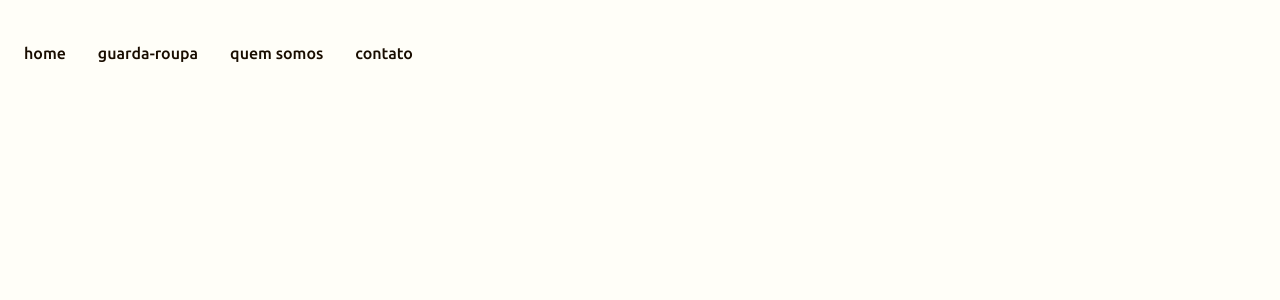
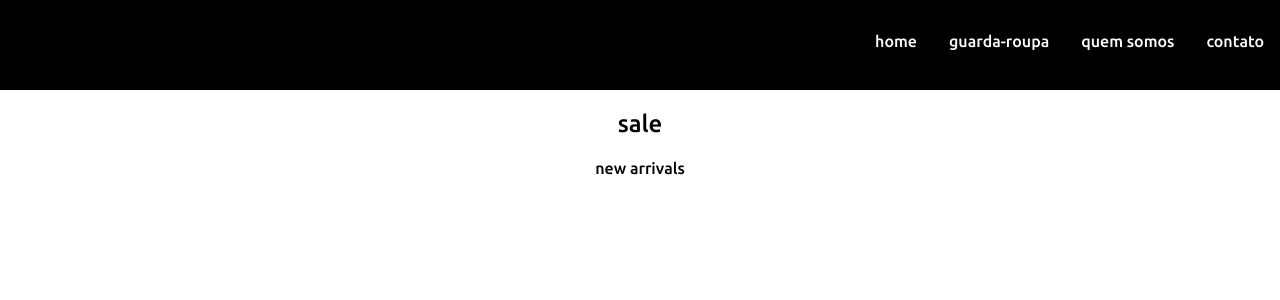
Before and after one commit to flaviojcordeiro/Rogue, a PHP site: page / in a window 1280 px wide. Shown: the top 300 px of the page. Run offline with PHP 8.4, Linux system fonts and the light colour scheme; some web fonts are replaced.

Commit message:
css da navbar e title

```diff
--- a/index.html
+++ b/index.html
@@ -1,16 +1,18 @@
 <!DOCTYPE html>
 <html lang="en">
+
 <head>
     <meta charset="UTF-8">
     <meta name="viewport" content="width=device-width, initial-scale=1.0">
     <link href="styles.css" rel="stylesheet">
     <link rel="preconnect" href="https://fonts.googleapis.com">
     <link rel="preconnect" href="https://fonts.gstatic.com" crossorigin>
-    <link href="https://fonts.googleapis.com/css2?family=Ojuju:wght@500&family=Ubuntu:ital,wght@0,300;0,400;0,500;0,700;1,300;1,400;1,500;1,700&display=swap" rel="stylesheet">
+    <link
+        href="https://fonts.googleapis.com/css2?family=Ojuju:wght@500&family=Ubuntu:ital,wght@0,300;0,400;0,500;0,700;1,300;1,400;1,500;1,700&display=swap"
+        rel="stylesheet">
     <title>Rogue</title>
 </head>
-<body bgcolor="FFFEF8">
-    <section class="nav">
+<body>
     <nav class="navbar">
         <div class="nav-items">
             <ul>
@@ -21,6 +23,10 @@
             </ul>
         </div>
     </nav>
+    <section class="title">
+        <h1 class="titleneo">sale</h1>
+        <h4 class="titleneo">new arrivals</h4>
     </section>
 </body>
+
 </html>
--- a/styles.css
+++ b/styles.css
@@ -1,22 +1,24 @@
-a {
+a, h1, h4 {
   font-family: "Ubuntu", sans-serif;
   font-weight: 500;
   font-style: normal;
-  color: #190D00;
+  color: black;
 }
 
-nav {
+body {
+  height: 100%;
+  margin: 0;
+}
+
+.navbar {
+  background-color: black;
   height: 90px;
-  display: flex;
-  justify-content: space-between;
   align-items: center;
-  padding: 0rem calc((100vw - 1300px) / 2);
 }
 
 .nav-items ul {
-  margin: 0;
-  padding: 0;
   display: flex;
+  float: right;
 }
 
 .nav-items li {
@@ -27,4 +29,8 @@ nav {
   text-decoration: none;
   padding: 1rem;
   display: block;
+  color: white
 }
+.titleneo {
+  text-align: center;
+}
```
Lines whose indentation alone changed are shown as unchanged.
